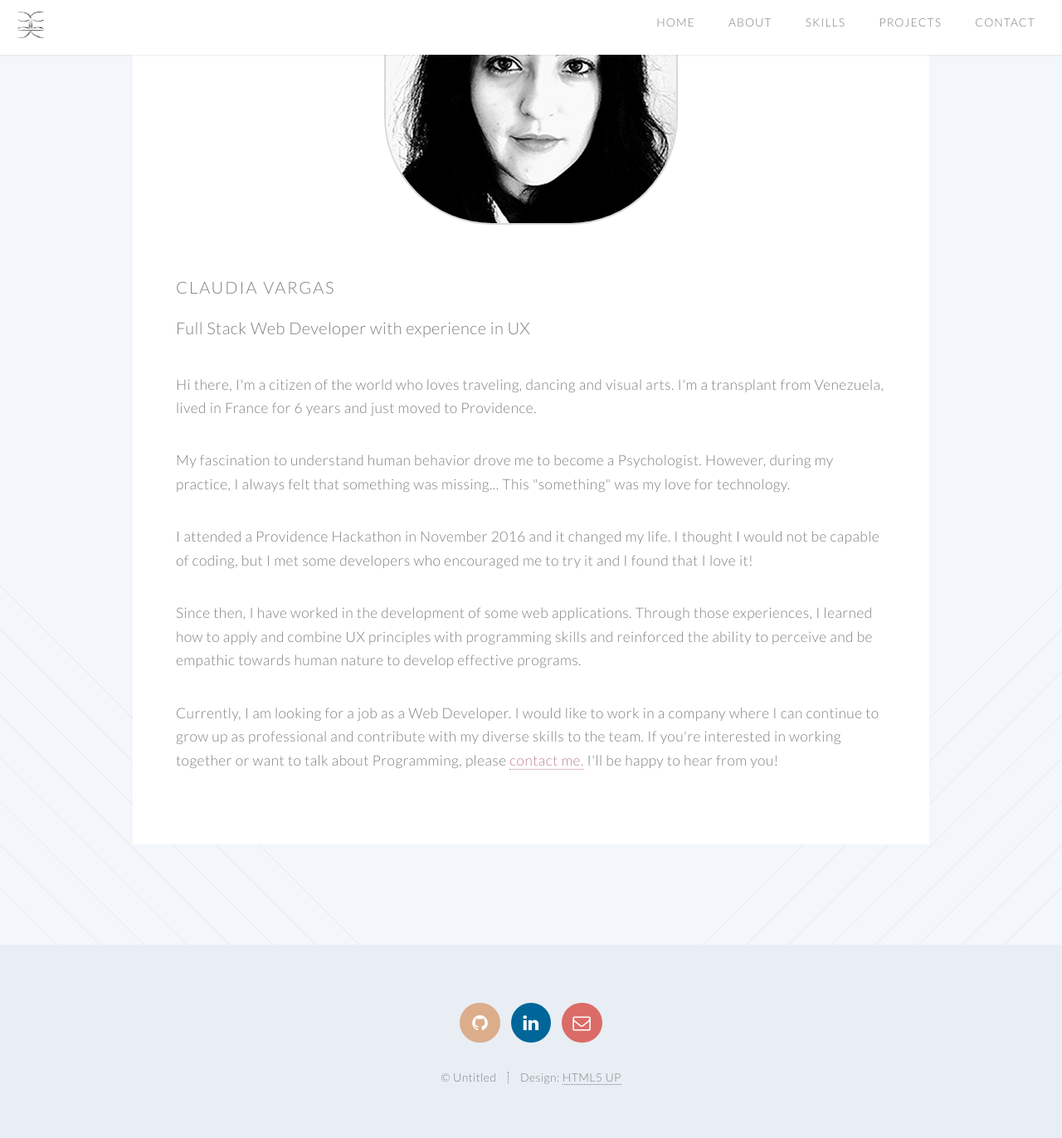
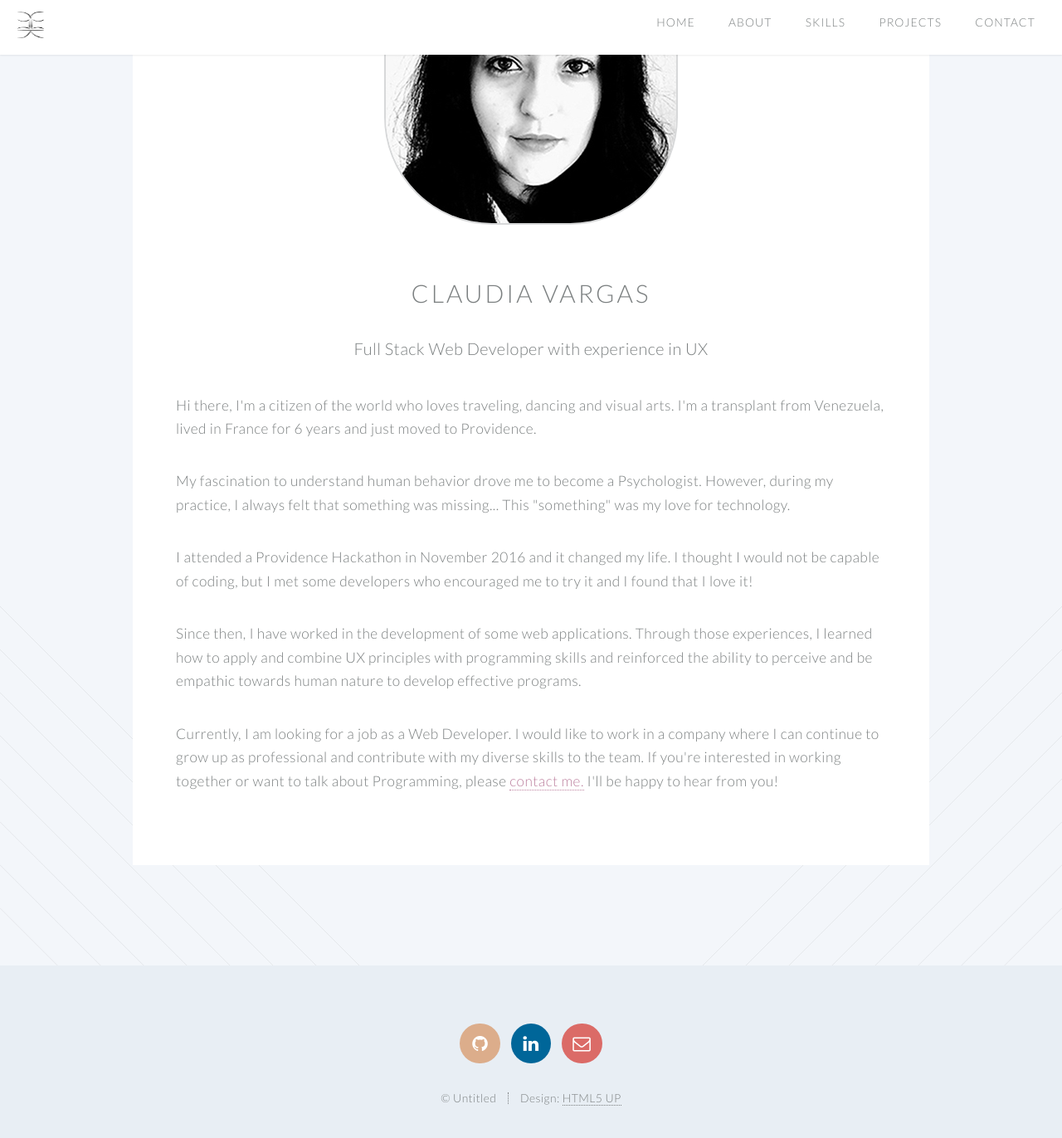
Before and after one commit to claucvk/claucvk.github.io, a Jekyll site: the page built from about/index.html, in a window 1280 px wide and 1400 px high, scrolled down 471 px. Shown: the top 1372 px of the window at 83% size. Built offline with Jekyll 4.4.1, drawn with Linux system fonts in a browser that asks for light colours.

Commit message:
updated resume

```diff
--- a/about/index.html
+++ b/about/index.html
@@ -26,8 +26,11 @@ permalink: /about/
 								<section>
 
 								<img class="center" id="img-about" src="../images/claudia.jpg" alt="profile picture"/>
-								<h2 class="heading-about">Claudia Vargas</h2>
-									<p class="heading-about">Full Stack Web Developer with experience in UX</p>
+								<div class="heading-about">
+									<h2>Claudia Vargas</h2>
+										<p>Full Stack Web Developer with experience in UX</p>
+								</div>
+
 									<p>Hi there, I'm a citizen of the world who loves traveling, dancing and visual arts. I'm a transplant from Venezuela, lived in France for 6 years and just moved to Providence.</p>
 									<p>My fascination to understand human behavior drove me to become a Psychologist. However, during my practice, I always felt that something was missing... This "something" was my love for technology.</p>
 									<p>I attended a Providence Hackathon in November 2016 and it changed my life. I thought I would not be capable of coding, but I met some developers who encouraged me to try it and I found that I love it!
--- a/css/style-narrow.css
+++ b/css/style-narrow.css
@@ -12,6 +12,10 @@
 		line-height: 1.5em;
 	}
 
+	#img-about {
+		max-width: 150px;
+		max-height: 161px;
+}
 /* Section/Article */
 
 	header br {
--- a/css/style-narrower.css
+++ b/css/style-narrower.css
@@ -5,6 +5,10 @@
 */
 
 /* Basic */
+#img-about {
+	max-width: 150px;
+	max-height: 161px;
+}
 
 	header.major {
 		padding-bottom: 0.25em;
--- a/css/style.css
+++ b/css/style.css
@@ -255,10 +255,8 @@
 	}
 
 .heading-about {
-	display: block;
-	margin-left: auto;
-	margin-right: auto;
 	font-size: 20px;
+	text-align: center;
 }
 	.image {
 		border: 0;
```
Also changed, not shown: 1 other file.
